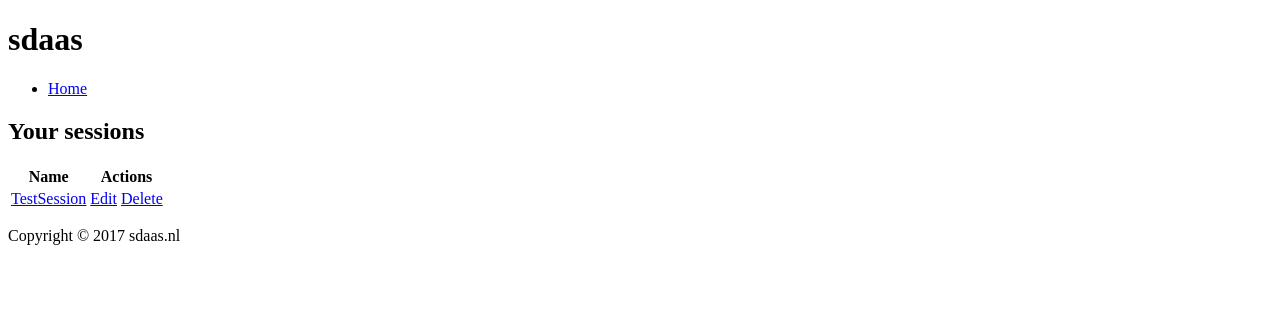
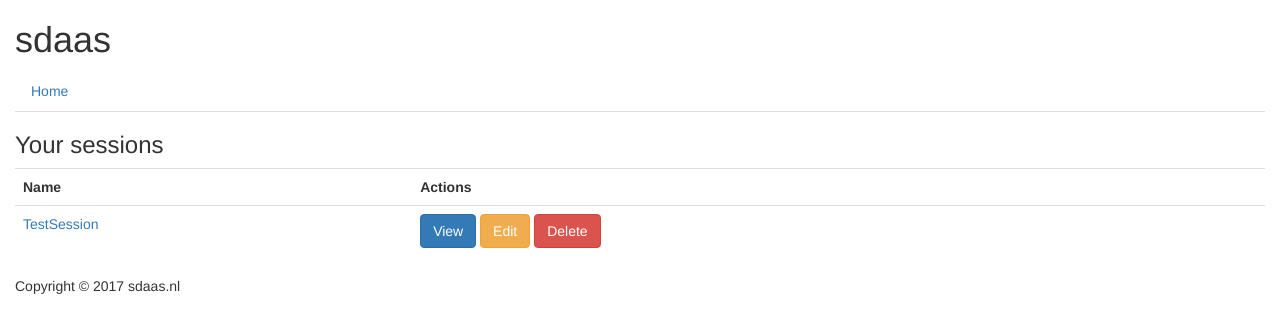
Before and after one commit to libre-man/DJServer, a Django app: page / in a window 1280 px wide. Shown: the top 333 px of the page. Run offline with Django 3.2, Linux system fonts and the light colour scheme; a user stored in the database is signed in; data comes from the database, SQL or seed files in the repository; some libraries are stand-ins or nearby versions.

Commit message:
Add bootstrap

```diff
--- a/sdaas/sdaas/settings.py
+++ b/sdaas/sdaas/settings.py
@@ -25,7 +25,8 @@ SECRET_KEY = 'ivssqj3u99d(k!3bnc(zc6yh!ty67qis7pxn*z7a@b#143=(0%'
 # SECURITY WARNING: don't run with debug turned on in production!
 DEBUG = True
 
-ALLOWED_HOSTS = ['sdaas.yovo.nl', 'www.sdaas.yovo.nl', 'sdaas.nl', 'www.sdaas.nl', 'testserver', '127.0.0.1', 'localhost']
+ALLOWED_HOSTS = ['sdaas.yovo.nl', 'www.sdaas.yovo.nl', 'sdaas.nl',
+                 'www.sdaas.nl', 'testserver', '127.0.0.1', 'localhost']
 
 
 # Application definition
@@ -38,6 +39,7 @@ INSTALLED_APPS = [
     'django.contrib.sessions',
     'django.contrib.messages',
     'django.contrib.staticfiles',
+    'bootstrap3'
 ]
 
 MIDDLEWARE = [
@@ -55,7 +57,7 @@ ROOT_URLCONF = 'sdaas.urls'
 TEMPLATES = [
     {
         'BACKEND': 'django.template.backends.django.DjangoTemplates',
-        'DIRS': [ BASE_DIR + '/templates/' ],
+        'DIRS': [BASE_DIR + '/templates/'],
         'APP_DIRS': True,
         'OPTIONS': {
             'context_processors': [
--- a/sdaas/surfer/templates/base.html
+++ b/sdaas/surfer/templates/base.html
@@ -1,32 +1,51 @@
+{% load bootstrap3 %}
+
 <!DOCTYPE html>
 <html lang="en">
 <head>
+    <meta name="viewport" content="width=device-width, initial-scale=1">
+
     <title>{% block title %}sdaas{% endblock %}</title>
+
+    {% bootstrap_css %}
 </head>
 
 <body>
-    <header>
-        <h1>sdaas</h1>
+    <header class="container-fluid">
+        <div class="row">
+            <div class="col-md-12">
+                <h1>sdaas</h1>
+            </div>
+        </div>
+
+        <div class="row">
+            <div class="col-md-12">
+                <ul class="nav nav-tabs">
+                    <li role="presentation"><a href="/">Home</a></li>
+                    {% block menubar %}
+
+                    {% endblock %}
+                </ul>
+            </div>
+        </div>
     </header>
 
-    <div id="sidebar">
-        {% block sidebar %}
-        <ul>
-            <li><a href="/">Home</a></li>
-        </ul>
-        {% endblock %}
-    </div>
+    <section class="container-fluid">
+        {% block content %}{% endblock %}
+    </section>
 
-    <section>
-        {% block content %}{% endblock %}
-    <section>
+    <footer class="container-fluid">
+        <div class="row">
+            <div class="col-md-12">
+                {% block footer %}
 
-    <footer>
-        {% block footer %}
+                <p>Copyright &copy; 2017 sdaas.nl<p>
 
-        <p>Copyright &copy; 2017 sdaas.nl<p>
+                {% endblock %}
+            </div>
+        </div>
+    </footer>
 
-        {% endblock %}
-    </footer>
+    {% bootstrap_javascript %}
 </body>
 </html>
--- a/sdaas/surfer/templates/index.html
+++ b/sdaas/surfer/templates/index.html
@@ -1,20 +1,29 @@
 {% extends "base.html" %}
-
+{% load bootstrap3 %}
+{% load surfer_extras %}
 {% block content %}
 
-<h2>Your sessions</h2>
+<div class="row">
+    <div class="col-md-12">
+        <h3>Your sessions</h3>
+    </div>
+</div>
 
-<table>
+<div class="row">
+    <div class="col-md-12">
+        <table class="table">
             <tr><th>Name</th><th>Actions</th></tr>
             {% for s in sessions %}
                 <tr>
                     <td><a href="/session/{{ s.id }}/">{{ s.name }}</a></td>
                     <td>
-                <a href="/session/{{ s.id }}/edit/">Edit</a>
-                <a href="/session/{{ s.id }}/delete/">Delete</a>
+                        {% bootstrap_button "View" href="/session/"|addstr:s.id|addstr:"/" %}
+                        {% bootstrap_button "Edit" href="/session/"|addstr:s.id|addstr:"/edit/" button_class="btn-warning" %}
+                        {% bootstrap_button "Delete" href="/session/"|addstr:s.id|addstr:"/delete/" button_class="btn-danger"%}
                     </td>
                 </tr>
             {% endfor %}
         </table>
-
+    </div>
+</div>
 {% endblock %}
--- /dev/null
+++ b/sdaas/surfer/templatetags/surfer_extras.py
@@ -0,0 +1,8 @@
+from django import template
+
+register = template.Library()
+
+
+@register.filter(name="addstr")
+def addstr(arg1, arg2):
+    return str(arg1) + str(arg2)
```
Also changed, not shown: sdaas/surfer/templatetags/__init__.py (added). Lines whose indentation alone changed are shown as unchanged.
